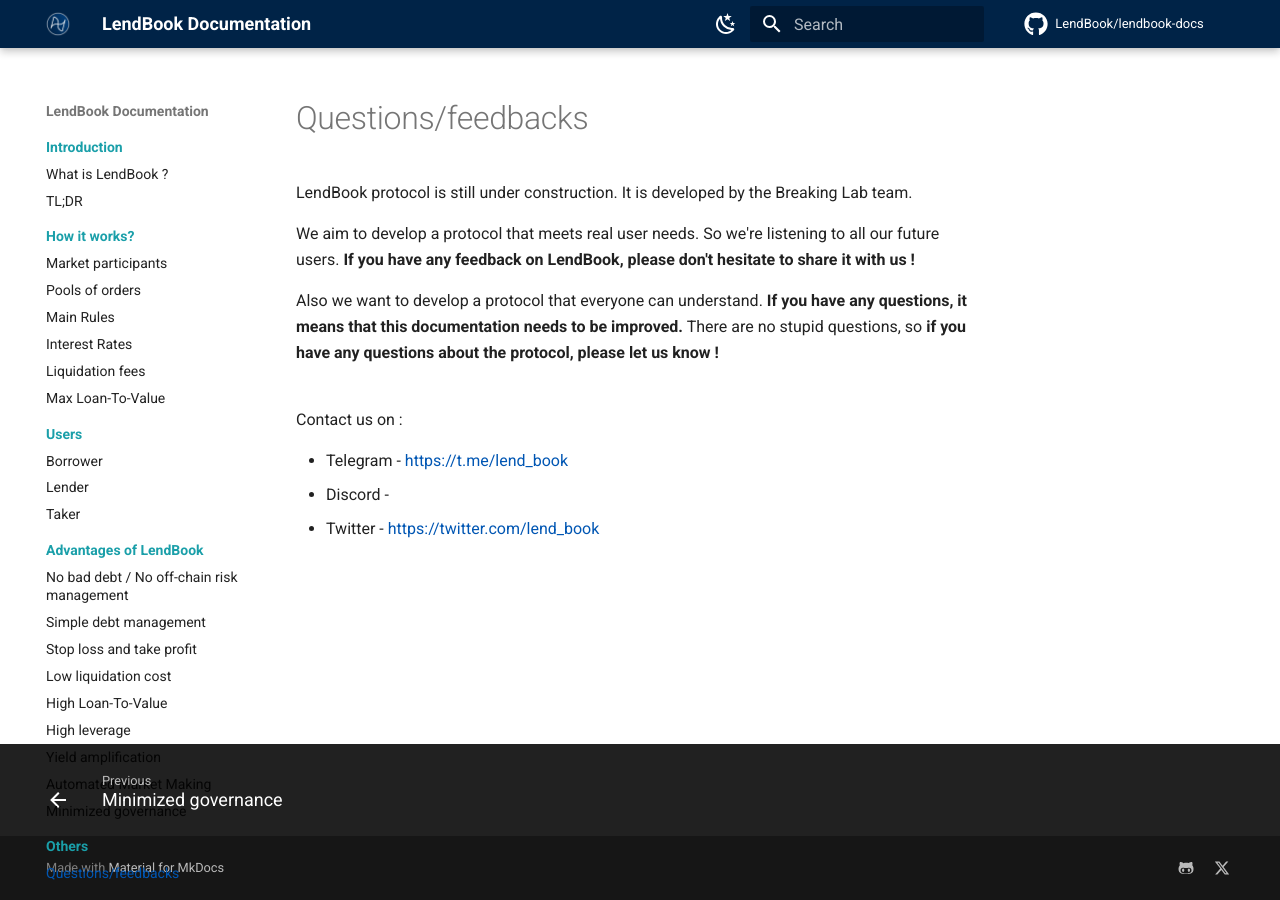
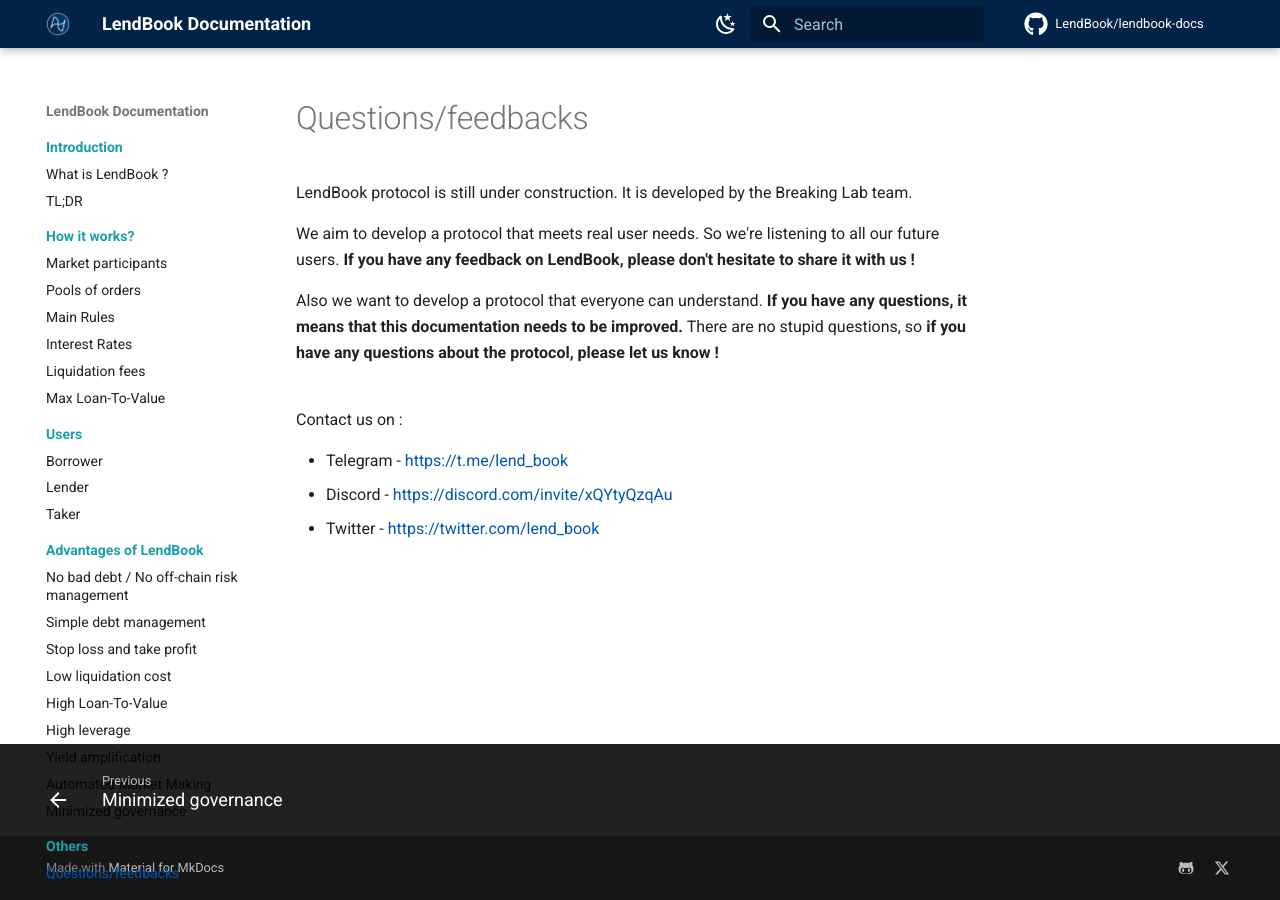
Before and after one commit to LendBook/lendbook-docs, an MkDocs documentation site: the page built from docs/others/questions.md, in a window 1280 px wide. Built offline with MkDocs 1.6.1 and Material for MkDocs 9.7.7, drawn with Linux system fonts in a browser that asks for light colours; comment, search, counter and statistics services are not loaded; some of the changed lines change nothing that is shown.

Commit message:
discord link

```diff
--- a/docs/others/questions.md
+++ b/docs/others/questions.md
@@ -7,6 +7,6 @@
 <br>
 Contact us on :
 
-* Telegram - [https://t.me/lend_book](https://t.me/lend_book)
-* Discord -
-* Twitter - [https://twitter.com/lend_book](https://twitter.com/lend_book)
+* Telegram - [https://t.me/lend_book](https://t.me/lend_book){target=_blank}
+* Discord - [https://discord.com/invite/xQYtyQzqAu](https://discord.com/invite/xQYtyQzqAu){target=_blank}
+* Twitter - [https://twitter.com/lend_book](https://twitter.com/lend_book){target=_blank}
```
